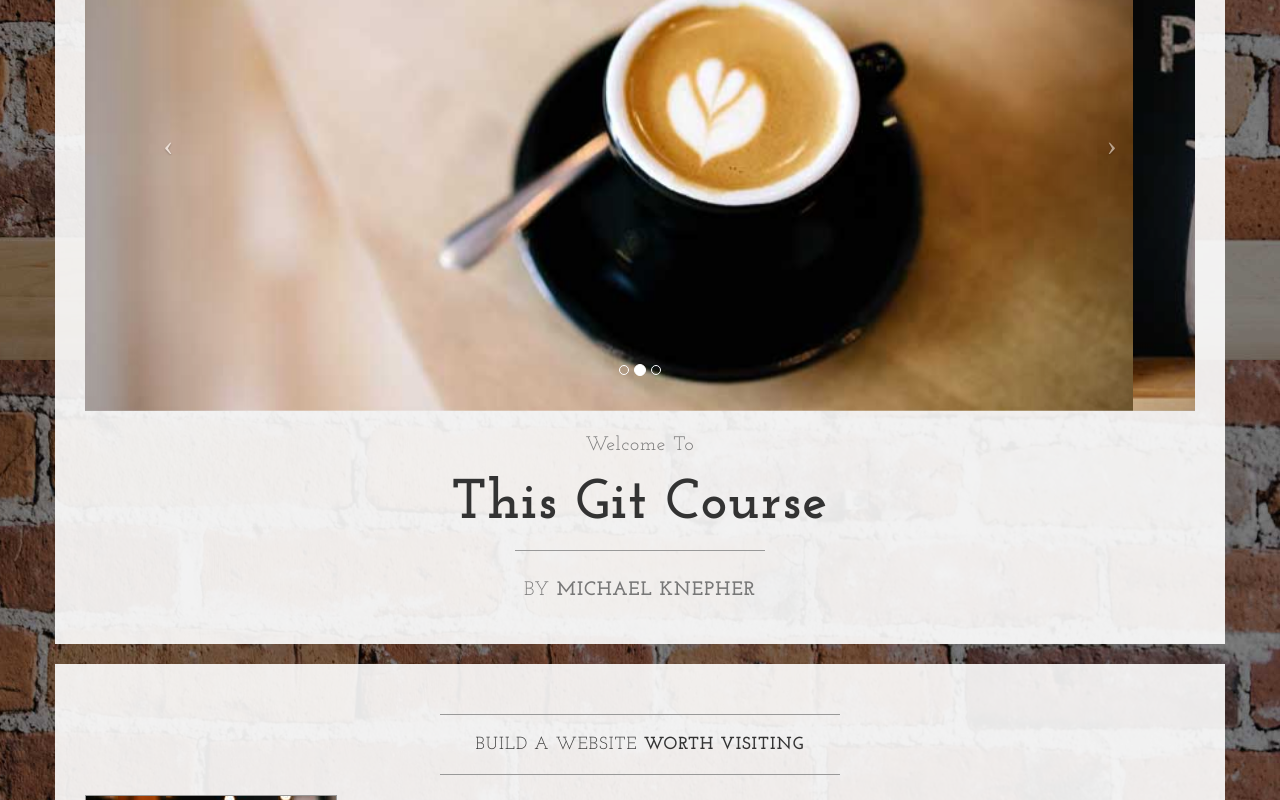
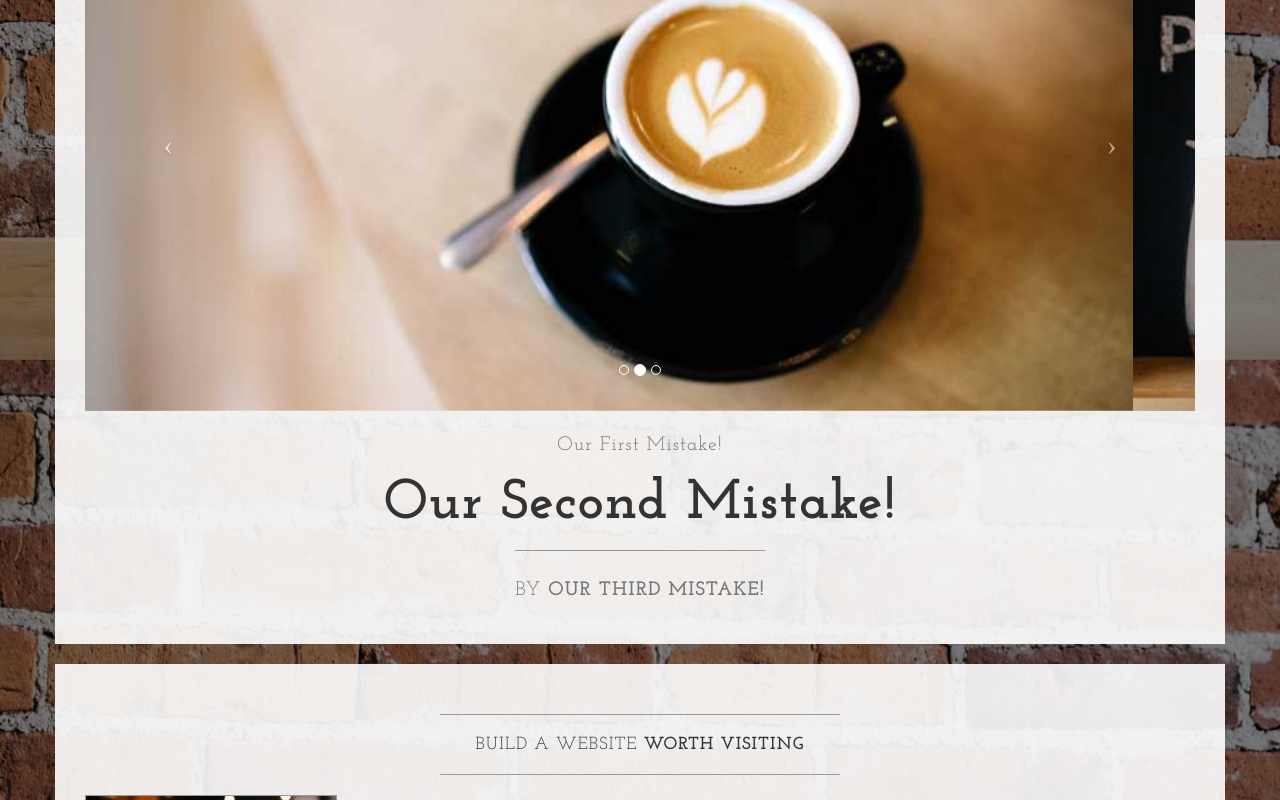
Before and after one commit to Knepherbird/learnable-gitcourse, a plain HTML site: page index.html in a window 1280 px wide. Shown: the part 440-1240 px from the top of the page. Drawn offline with nearby package versions, Linux system fonts and the light colour scheme.

Commit message:
Committing our third mistake, we left the other two in place

```diff
--- a/index.html
+++ b/index.html
@@ -106,13 +106,13 @@
                         </a>
                     </div>
                     <h2 class="brand-before">
-                        <small>Welcome to</small>
+                        <small>Our First Mistake!</small>
                     </h2>
-                    <h1 class="brand-name">This Git Course</h1>
+                    <h1 class="brand-name">Our Second Mistake!</h1>
                     <hr class="tagline-divider">
                     <h2>
                         <small>By
-                            <strong>Michael Knepher</strong>
+                            <strong>Our third mistake!</strong>
                         </small>
                     </h2>
                 </div>
```
